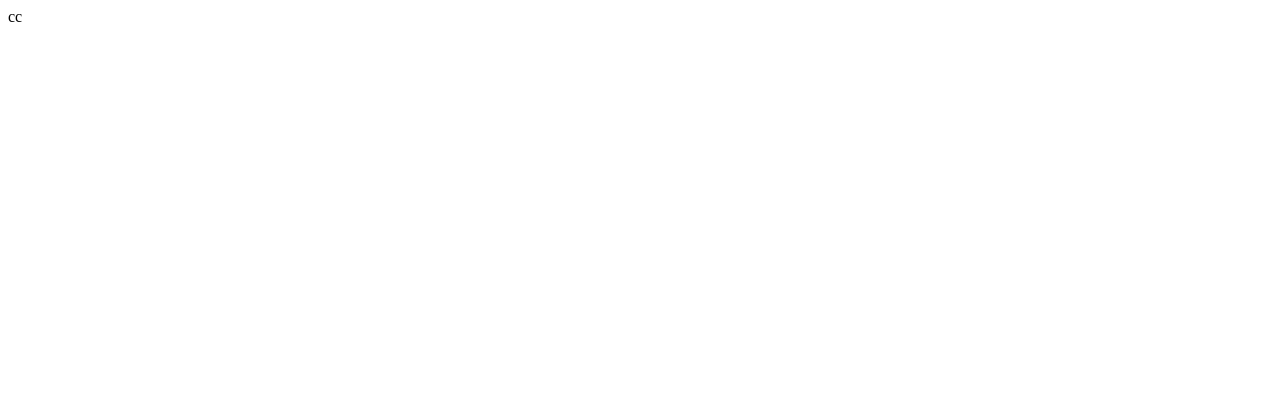
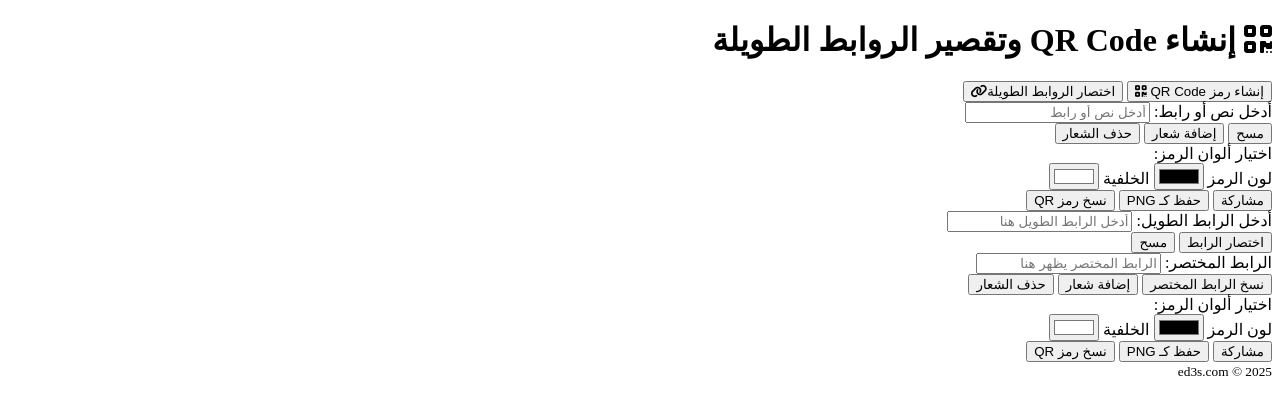
Before and after one commit to ed3s/ed3s.github.io, a PHP site: page / in a window 1280 px wide. Before the commit the part shown is almost empty. Shown: the top 415 px of the page. Run offline with PHP 8.4, Linux system fonts and the light colour scheme; some libraries are stand-ins or nearby versions.

Commit message:
Add QR code generator and URL shortener interface

```diff
--- a/qr/index.php
+++ b/qr/index.php
@@ -1 +1,93 @@
-cc
+<!DOCTYPE html>
+<html lang="ar" dir="rtl">
+<head>
+    <meta charset="UTF-8" />
+    <meta name="viewport" content="width=device-width, initial-scale=1" />
+    <title>إنشاء QR وتقصير الروابط الطويلة</title>
+    <link rel="stylesheet" href="style.css" />
+    <!-- مكتبة QR الحديثة -->
+    <script src="https://cdn.jsdelivr.net/npm/qr-code-styling@1.6.0/lib/qr-code-styling.js"></script>
+    <link href="https://fonts.googleapis.com/css2?family=IBM+Plex+Sans+Arabic:wght@100;200;300;400;500;600;700&display=swap" rel="stylesheet">
+	<link rel="stylesheet" href="https://cdnjs.cloudflare.com/ajax/libs/font-awesome/6.5.0/css/all.min.css">
+
+</head>
+<body>
+    <div class="container">
+	        <h1><i class="fas fa-qrcode"></i> إنشاء QR Code وتقصير الروابط الطويلة</h1>
+
+        <div class="tabs">
+            <button class="tab-btn active" data-tab="tab1">إنشاء رمز QR Code <i class="fas fa-qrcode"></i></button>
+            <button class="tab-btn" data-tab="tab2">اختصار الروابط الطويلة<i class="fas fa-link"></i></button>
+        </div>
+
+        <!-- تبويب 1 -->
+        <div class="tab-content active" id="tab1">
+            <label>أدخل نص أو رابط:</label>
+            <input type="text" id="qr-input" placeholder="أدخل نص أو رابط" />
+            <div class="btn-group">
+                <button id="qr-clear">مسح</button>
+                <button id="qr-add-logo">إضافة شعار</button>
+                <button id="qr-remove-logo">حذف الشعار</button>
+            </div>
+
+            <label>اختيار ألوان الرمز:</label>
+            <div class="color-selectors">
+                <label>لون الرمز</label>
+                <input type="color" id="qr-color-dark" value="#000000">
+                <label>الخلفية</label>
+                <input type="color" id="qr-color-light" value="#ffffff">
+            </div>
+
+            <input type="file" id="qr-logo-upload" accept="image/*" style="display:none" />
+            <div id="qr-code"></div>
+
+            <div class="btn-group">
+                <button id="qr-share">مشاركة</button>
+                <button id="qr-save">حفظ كـ PNG</button>
+                <button id="qr-copy">نسخ رمز QR</button>
+            </div>
+        </div>
+
+        <!-- تبويب 2 -->
+        <div class="tab-content" id="tab2">
+            <label>أدخل الرابط الطويل:</label>
+            <input type="text" id="long-url" placeholder="أدخل الرابط الطويل هنا" />
+            <div class="btn-group">
+                <button id="url-shorten">اختصار الرابط</button>
+                <button id="url-clear">مسح</button>
+            </div>
+
+            <label>الرابط المختصر:</label>
+            <input type="text" id="short-url" readonly placeholder="الرابط المختصر يظهر هنا" />
+            <div class="btn-group">
+                <button id="url-copy-short">نسخ الرابط المختصر</button>
+                <button id="url-add-logo">إضافة شعار</button>
+                <button id="url-remove-logo">حذف الشعار</button>
+            </div>
+
+            <label>اختيار ألوان الرمز:</label>
+            <div class="color-selectors">
+                <label>لون الرمز</label>
+                <input type="color" id="url-color-dark" value="#000000">
+                <label>الخلفية</label>
+                <input type="color" id="url-color-light" value="#ffffff">
+            </div>
+
+            <input type="file" id="url-logo-upload" accept="image/*" style="display:none" />
+            <div id="url-qr-code"></div>
+
+            <div class="btn-group">
+                <button id="url-share">مشاركة</button>
+                <button id="url-save">حفظ كـ PNG</button>
+                <button id="url-copy">نسخ رمز QR</button>
+            </div>
+        </div>
+    </div>
+
+    <footer>
+        <small>ed3s.com © 2025</small>
+    </footer>
+
+    <script src="script.js"></script>
+</body>
+</html>
```
